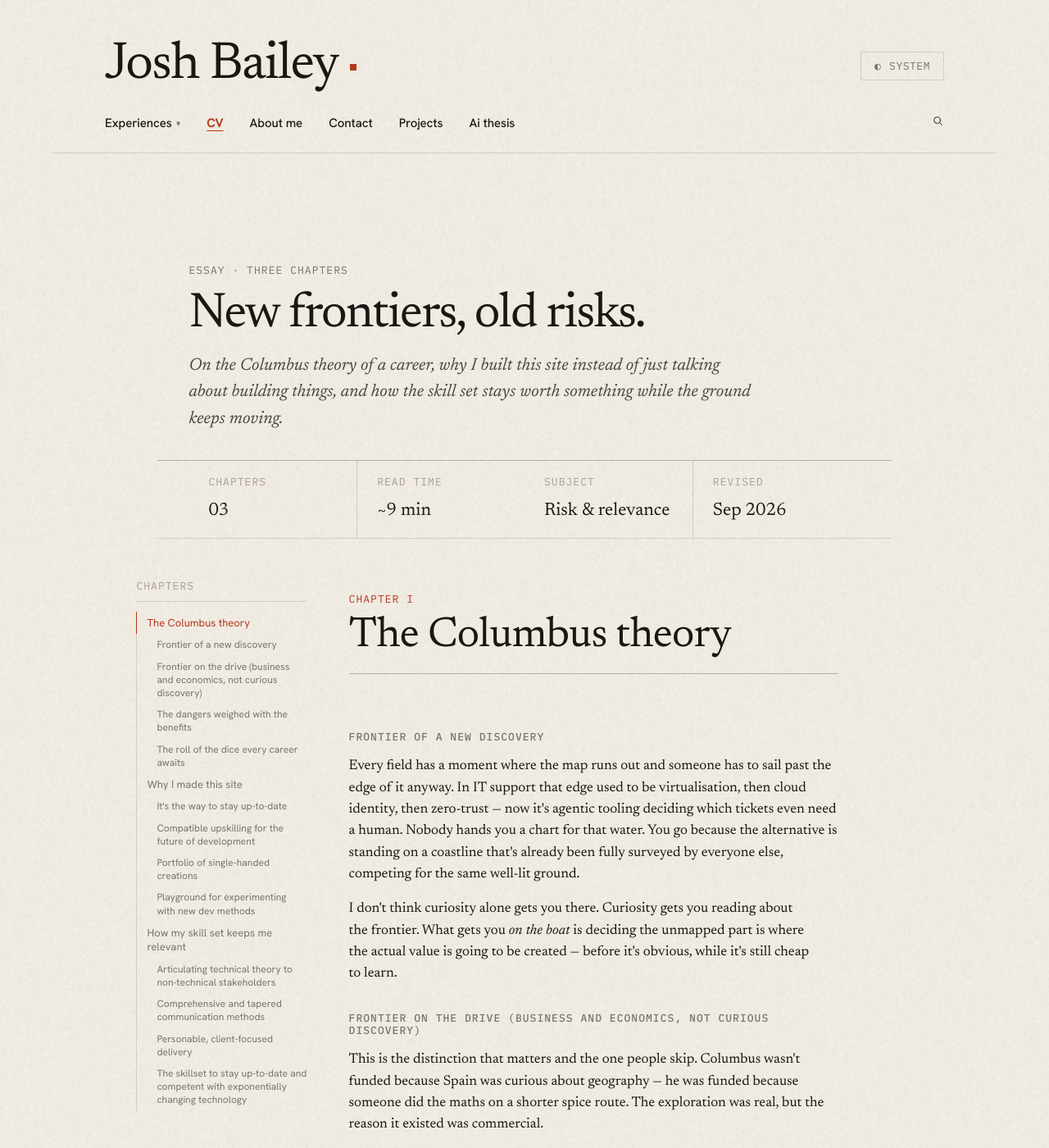
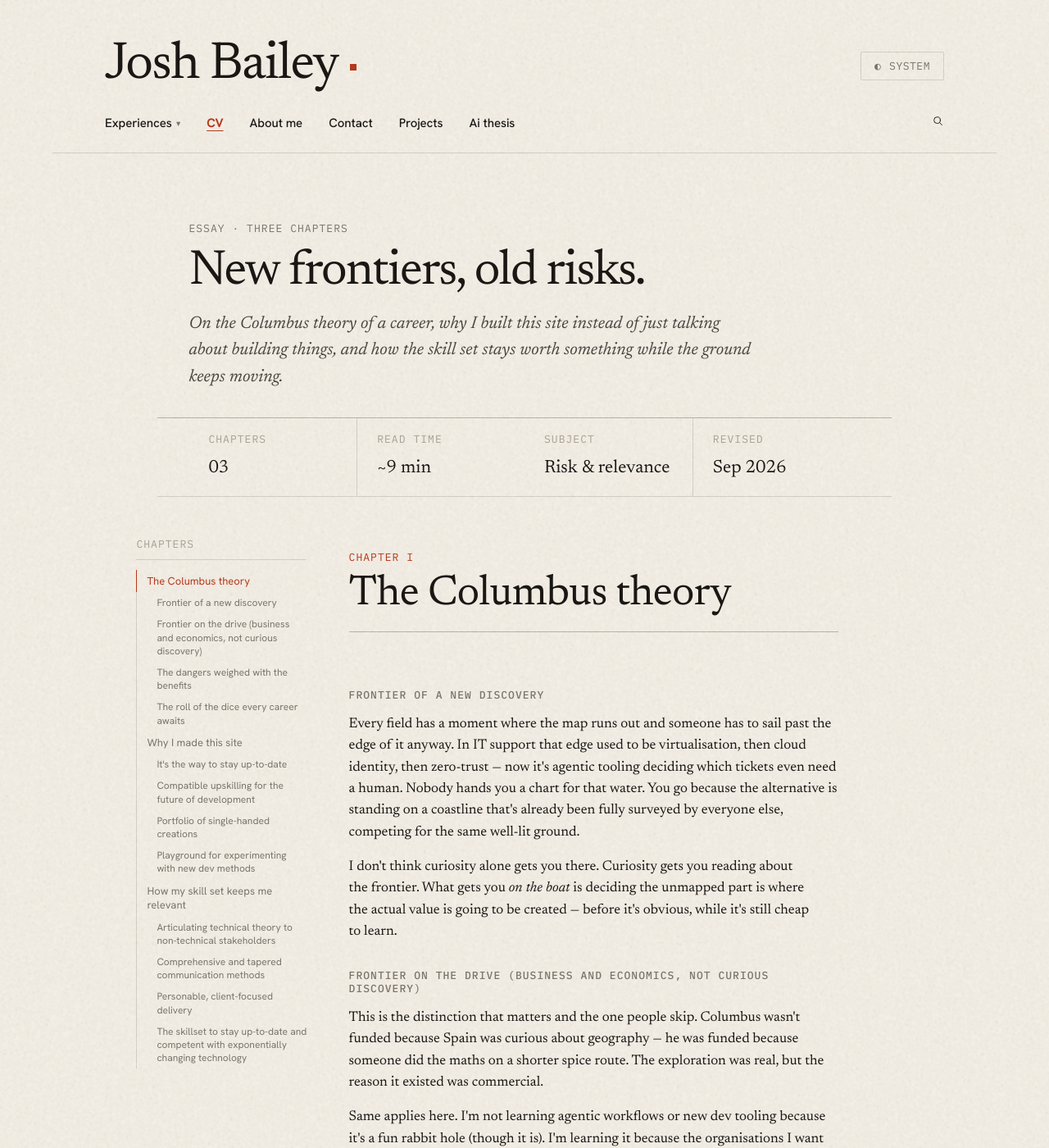
Before and after one commit to JAYJAYBEE303/jayjaybee-site, a Jekyll site: the page built from ai-thesis/index.html, in a window 1280 px wide and 1400 px high. Shown: the whole window at 82% size. Built offline with Jekyll 4.4.1, drawn with Linux system fonts in a browser that asks for light colours.

Commit message:
es-mast: drop duplicate top padding, let .page own the gap
.page already carries the header-to-content gap (clamp(--space-7,
6vw, --space-10)) — .lede-block and .proj-hero-b both rely on that
alone. .es-mast was stacking its own padding-top on top of it,
doubling the space between the header and the mast on /ai-thesis.

global.css?v=61, layout.css?v=51.

Co-Authored-By: Claude Sonnet 5 <noreply@anthropic.com>

```diff
--- a/assets/css/global.css
+++ b/assets/css/global.css
@@ -16,7 +16,7 @@
    ========================================================================= */
 
 @import url('variables.css?v=41');
-@import url('layout.css?v=50');
+@import url('layout.css?v=51');
 @import url('components.css?v=49');
 @import url('wiki.css?v=9');
 
--- a/assets/css/layout.css
+++ b/assets/css/layout.css
@@ -1126,9 +1126,13 @@
 }
 
 .es-mast {
+  /* No padding-top here — .page already carries the header-to-content
+     gap (clamp(--space-7, 6vw, --space-10)), same as .lede-block and
+     .proj-hero-b. Stacking a second top padding on top of that was
+     the bug: doubled the gap under the header. */
   max-width: 56rem;
   margin: 0 auto;
-  padding: clamp(var(--space-6), 4vw, var(--space-8)) clamp(var(--space-4), 3vw, var(--space-7)) 0;
+  padding: 0 clamp(var(--space-4), 3vw, var(--space-7)) 0;
 }
 .es-mast__title {
   font-family: var(--font-serif);
```
